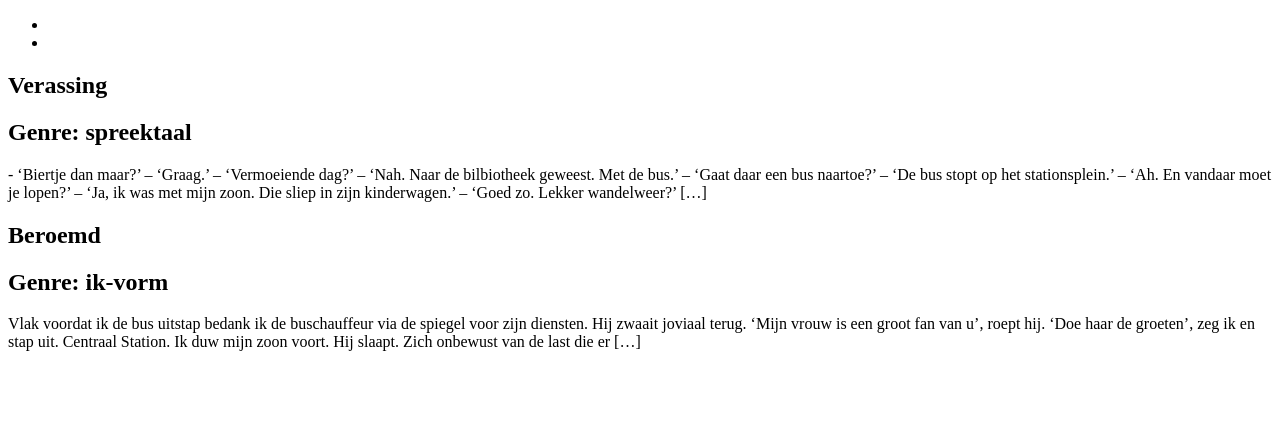
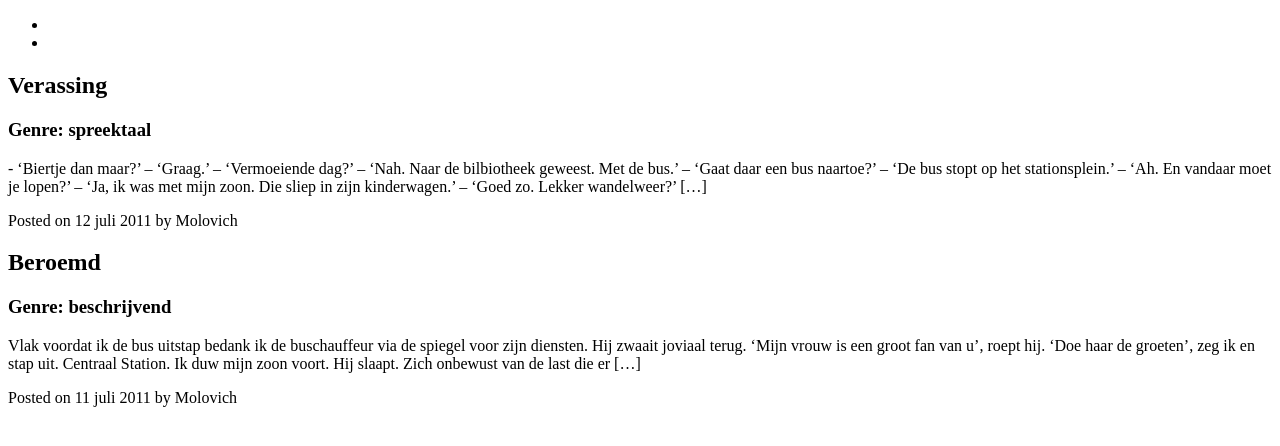
Before and after one commit to ElisaObbink/Project-web, a plain HTML site: page index.html in a window 1280 px wide. Drawn offline with Linux system fonts and the light colour scheme.

Commit message:
Add files via upload

```diff
--- a/index.html
+++ b/index.html
@@ -16,14 +16,20 @@
 
    <article>
        <h1>Verassing</h1>
-       <h2>Genre: spreektaal</h2>
+       <h3>Genre: spreektaal</h3>
        <p>- ‘Biertje dan maar?’ – ‘Graag.’ – ‘Vermoeiende dag?’ – ‘Nah. Naar de bilbiotheek geweest. Met de bus.’ – ‘Gaat daar een bus naartoe?’ – ‘De bus stopt op het stationsplein.’ – ‘Ah. En vandaar moet je lopen?’ – ‘Ja, ik was met mijn zoon. Die sliep in zijn kinderwagen.’ – ‘Goed zo. Lekker wandelweer?’ […]</p>
+       <footer>
+           <p>Posted on	12 juli 2011	by	Molovich</p>
+       </footer>
    </article>
 
    <article>
        <h1>Beroemd</h1>
-       <h2>Genre: ik-vorm</h2>
+       <h3>Genre: beschrijvend</h3>
        <p>Vlak voordat ik de bus uitstap bedank ik de buschauffeur via de spiegel voor zijn diensten. Hij zwaait joviaal terug. ‘Mijn vrouw is een groot fan van u’, roept hij. ‘Doe haar de groeten’, zeg ik en stap uit. Centraal Station. Ik duw mijn zoon voort. Hij slaapt. Zich onbewust van de last die er […]</p>
+       <footer>
+           <p>Posted on	11 juli 2011	by	Molovich</p>
+       </footer>
    </article>
 
 
```
